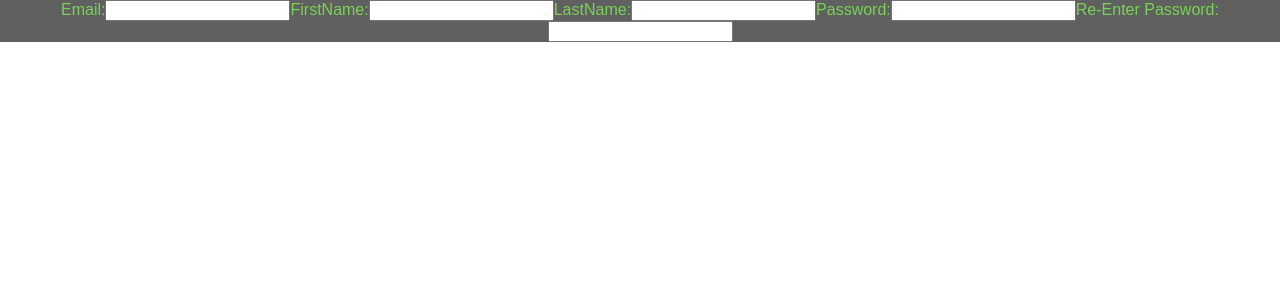
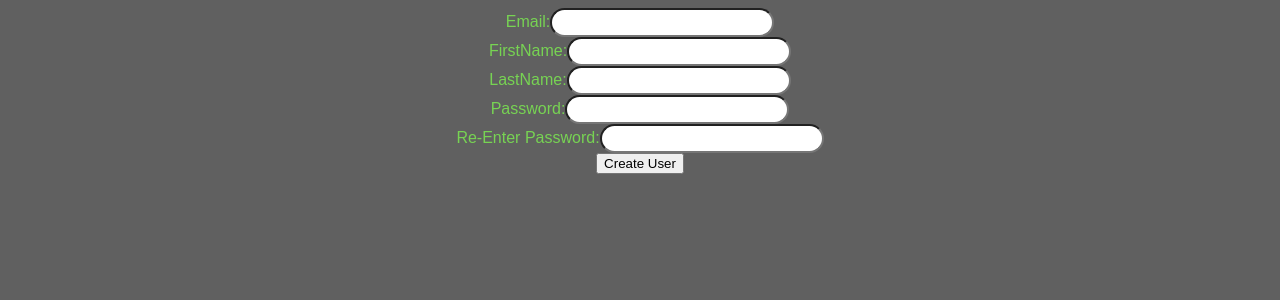
Before and after one commit to lmwright6/newuserpage, a React (Create React App) app: page / in a window 1280 px wide. Shown: the top 300 px of the page. Built offline with nearby package versions, Linux system fonts and the light colour scheme.

Commit message:
added a button just writes to the console, rounded the text boxes

```diff
--- a/src/components/NewUser/index.js
+++ b/src/components/NewUser/index.js
@@ -11,6 +11,9 @@ this.state = {lastNameInput: ''}
 this.state = {passwordInput: ''}
 this.state = {reEnterInput:''}
 this.handleEmailInput = this.handleEmailInput.bind(this);
+
+
+
 }
 handleEmailInput(event) {
 this.setState({emailInput: event.target.value})
@@ -27,19 +30,26 @@ this.setState({passwordInput: event.target.value})
 handlereEnterInput(event){
 this.setState({reEnterInput: event.target.value})
 }
+
+clicked(){
+    console.log('the button was clicked');
+}
+
 render() {
 return (
 <div className="App">
 Email:
-<input className="emailInput" type="text" value={this.state.emailInput} onChange={this.handleEmailInput} />
+<input className="emailInput" type="text" id="textBox1" value={this.state.emailInput} onChange={this.handleEmailInput} /> <br />
 FirstName:
-<input className="firstNameInput" type="text" value={this.state.firstNameInput} onChange={this.handlefirstNameInput} />
+<input className="firstNameInput" type="text" id="textBox1"  value={this.state.firstNameInput} onChange={this.handlefirstNameInput} /> <br />
 LastName:
-<input className="lastNameInput" type="text" value={this.state.lastNameInput} onChange={this.handlelastNameInput} />
+<input className="lastNameInput" type="text" id="textBox1" value={this.state.lastNameInput} onChange={this.handlelastNameInput} /><br />
 Password:
-<input className="passwordInput" type="text" value={this.state.passwordInput} onChange={this.handlepasswordInput} />
+<input className="passwordInput" type="text" id="textBox1" value={this.state.passwordInput} onChange={this.handlepasswordInput} /> <br />
 Re-Enter Password:
-<input className="reEnterInput" type="text" value={this.state.reEnterInput} onChange={this.reEnterInput} />
+<input className="reEnterInput" type="text" id="textBox1" value={this.state.reEnterInput} onChange={this.reEnterInput} /> <br />
+<button onClick={this.clicked}> Create User</button>
+
 </div>
 );
 }
--- a/src/index.css
+++ b/src/index.css
@@ -1,5 +1,14 @@
 body {
-  margin: 0;
-  padding: 0;
+  margin: 10;
+  padding: 50;
   font-family: sans-serif;
+  background: #606060;
+
 }
+
+#textBox1{
+  border-radius: 18px;
+  padding: 10px;
+  width: 200px;
+  height: 5px;
+}
```
Also changed, not shown: src/App.css (line endings or trailing spaces).
